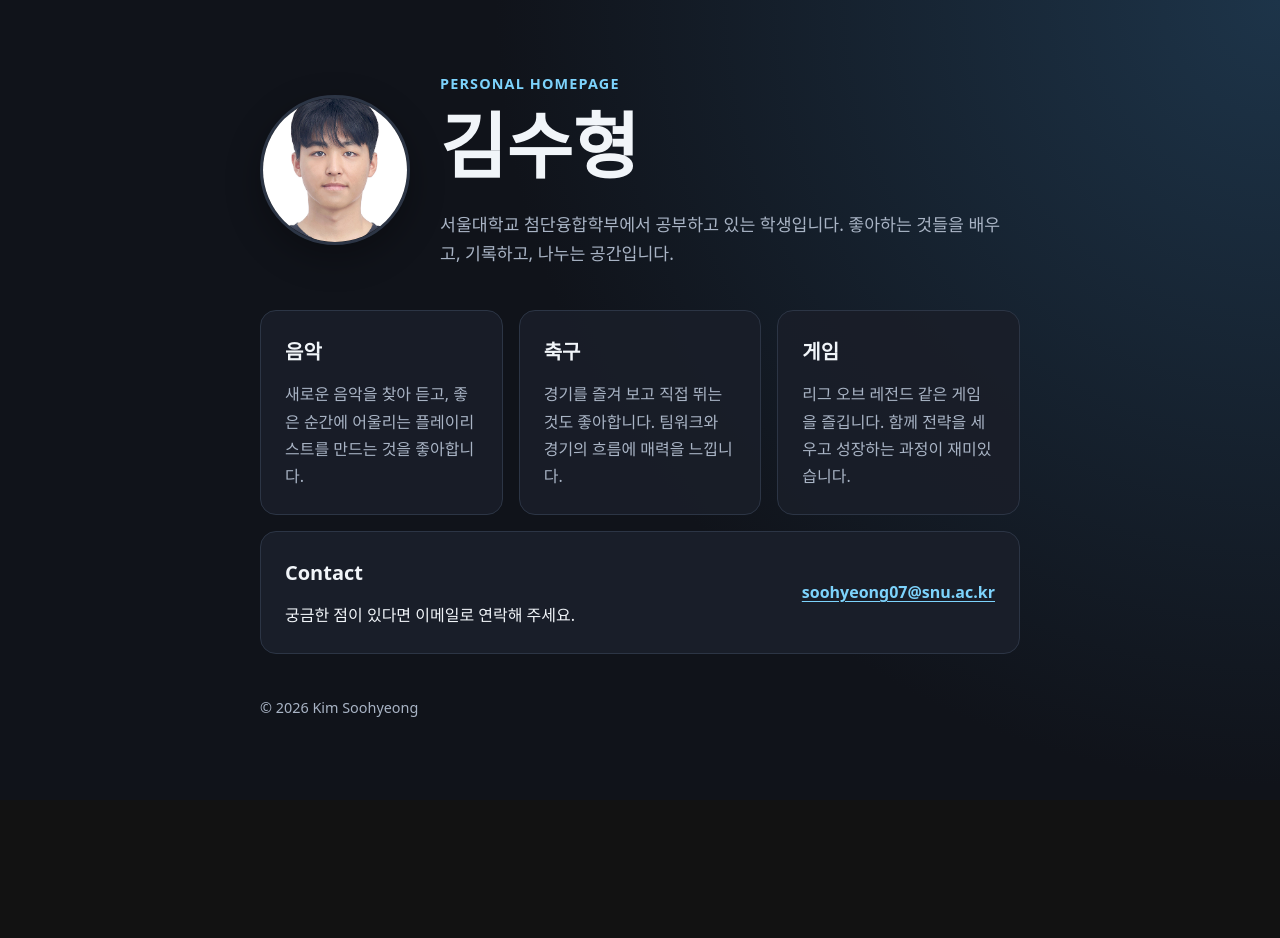
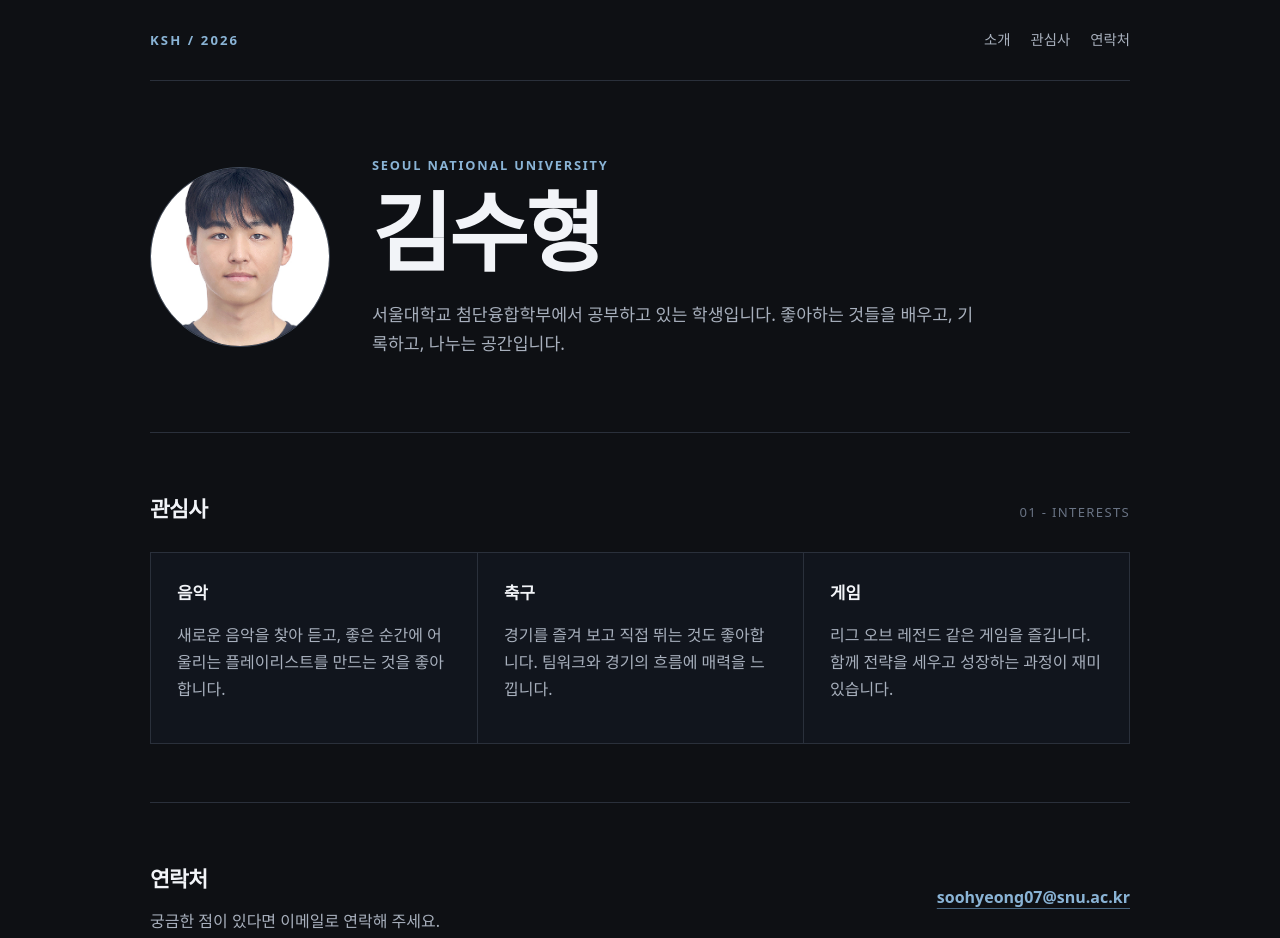
Before and after one commit to soohyeong07/soohyeong07.github.io, a plain HTML site: page index.html in a window 1280 px wide. Shown: the top 938 px of the page. Before the commit the page ends 800 px from the top, so only its background shows below. Drawn offline with Linux system fonts and the light colour scheme.

Commit message:
Apply quiet midnight theme

```diff
--- a/index.html
+++ b/index.html
@@ -6,45 +6,68 @@
   <meta name="description" content="김수형의 개인 홈페이지">
   <title>김수형 | Personal Page</title>
   <style>
-    :root { color-scheme: dark; --background: #10131a; --surface: #191e29; --text: #f1f5f9; --muted: #a9b4c5; --accent: #7dd3fc; --border: #2c3545; }
+    :root { --bg: #0e1014; --surface: #151922; --surface-soft: #11151d; --text: #f2f4f8; --muted: #a8b0bd; --line: #2a303b; --accent: #8ab4d6; }
     * { box-sizing: border-box; }
-    body { margin: 0; min-height: 100vh; background: radial-gradient(circle at top right, #1d3449, var(--background) 52%); color: var(--text); font-family: system-ui, -apple-system, BlinkMacSystemFont, "Segoe UI", sans-serif; line-height: 1.7; }
-    main { width: min(100% - 40px, 760px); margin: 0 auto; padding: 72px 0 48px; }
-    .intro { display: flex; align-items: center; gap: 30px; margin-bottom: 42px; }
-    .profile-image { width: 150px; height: 150px; flex: 0 0 auto; border: 3px solid var(--border); border-radius: 50%; object-fit: cover; object-position: center; box-shadow: 0 12px 35px rgb(0 0 0 / 30%); }
-    .eyebrow { margin: 0 0 10px; color: var(--accent); font-size: 0.9rem; font-weight: 700; letter-spacing: 0.08em; text-transform: uppercase; }
-    h1 { margin: 0; font-size: clamp(2.5rem, 8vw, 4.5rem); line-height: 1.1; }
-    h2 { margin: 0 0 12px; font-size: 1.25rem; }
-    p { margin: 0; }
-    .lead { max-width: 620px; margin-top: 24px; color: var(--muted); font-size: 1.08rem; }
-    .grid { display: grid; grid-template-columns: repeat(3, 1fr); gap: 16px; }
-    .card { min-height: 172px; padding: 24px; background: color-mix(in srgb, var(--surface) 92%, transparent); border: 1px solid var(--border); border-radius: 16px; }
-    .card p { color: var(--muted); }
-    .contact { display: flex; align-items: center; justify-content: space-between; gap: 20px; margin-top: 16px; padding: 24px; background: var(--surface); border: 1px solid var(--border); border-radius: 16px; }
-    a { color: var(--accent); font-weight: 650; text-underline-offset: 3px; }
-    footer { margin-top: 42px; color: var(--muted); font-size: 0.9rem; }
-    @media (max-width: 620px) { main { width: min(100% - 32px, 760px); padding-top: 48px; } .intro { align-items: flex-start; flex-direction: column; gap: 20px; } .profile-image { width: 120px; height: 120px; } .grid { grid-template-columns: 1fr; } .contact { align-items: flex-start; flex-direction: column; } }
+    html { scroll-behavior: smooth; }
+    body { margin: 0; background: var(--bg); color: var(--text); font-family: system-ui, -apple-system, BlinkMacSystemFont, "Segoe UI", sans-serif; line-height: 1.7; }
+    a { color: inherit; text-decoration: none; }
+    .page { width: min(100% - 48px, 980px); margin: 0 auto; padding: 28px 0 52px; }
+    .topbar { display: flex; align-items: center; justify-content: space-between; padding-bottom: 28px; border-bottom: 1px solid var(--line); }
+    .mark { color: var(--accent); font-size: 0.82rem; font-weight: 750; letter-spacing: 0.16em; }
+    .nav { display: flex; gap: 20px; color: var(--muted); font-size: 0.9rem; }
+    .nav a:hover, .contact-link:hover { color: var(--accent); }
+    .hero { display: grid; grid-template-columns: 180px 1fr; gap: 42px; align-items: center; padding: 74px 0; border-bottom: 1px solid var(--line); }
+    .profile-image { width: 180px; height: 180px; border: 1px solid #424c5c; border-radius: 50%; object-fit: cover; object-position: center; }
+    .eyebrow { margin: 0 0 12px; color: var(--accent); font-size: 0.8rem; font-weight: 750; letter-spacing: 0.14em; text-transform: uppercase; }
+    h1, h2 { margin: 0; letter-spacing: -0.035em; }
+    h1 { font-size: clamp(2.8rem, 7vw, 5.4rem); line-height: 1; }
+    .lead { max-width: 610px; margin: 24px 0 0; color: var(--muted); font-size: 1.08rem; }
+    .section { padding: 58px 0; border-bottom: 1px solid var(--line); }
+    .section-heading { display: flex; align-items: baseline; justify-content: space-between; margin-bottom: 24px; }
+    h2 { font-size: 1.35rem; }
+    .section-number { color: #697384; font-size: 0.82rem; letter-spacing: 0.1em; }
+    .interests { display: grid; grid-template-columns: repeat(3, 1fr); border: 1px solid var(--line); }
+    .interest { min-height: 190px; padding: 26px; background: var(--surface-soft); }
+    .interest + .interest { border-left: 1px solid var(--line); }
+    .interest h3 { margin: 0 0 14px; font-size: 1.05rem; }
+    .interest p { margin: 0; color: var(--muted); }
+    .contact { display: flex; align-items: center; justify-content: space-between; gap: 24px; padding: 58px 0 0; }
+    .contact p { margin: 10px 0 0; color: var(--muted); }
+    .contact-link { color: var(--accent); font-weight: 700; text-decoration: underline; text-decoration-color: #496680; text-underline-offset: 5px; }
+    footer { margin-top: 58px; color: #707988; font-size: 0.84rem; }
+    @media (max-width: 650px) { .page { width: min(100% - 32px, 980px); padding-top: 20px; } .nav { gap: 14px; font-size: 0.82rem; } .hero { grid-template-columns: 1fr; gap: 26px; padding: 52px 0; } .profile-image { width: 128px; height: 128px; } .lead { font-size: 1rem; } .section { padding: 44px 0; } .interests { grid-template-columns: 1fr; } .interest { min-height: auto; } .interest + .interest { border-top: 1px solid var(--line); border-left: 0; } .contact { align-items: flex-start; flex-direction: column; padding-top: 44px; } footer { margin-top: 44px; } }
   </style>
 </head>
 <body>
-  <main>
-    <header class="intro">
+  <main class="page">
+    <header class="topbar">
+      <a class="mark" href="#top">KSH / 2026</a>
+      <nav class="nav" aria-label="페이지 탐색"><a href="#about">소개</a><a href="#interests">관심사</a><a href="#contact">연락처</a></nav>
+    </header>
+
+    <section class="hero" id="top" aria-labelledby="name">
       <img class="profile-image" src="assets/profile.jpg" alt="김수형의 프로필 사진">
-      <div>
-        <p class="eyebrow">Personal homepage</p>
-        <h1>김수형</h1>
+      <div id="about">
+        <p class="eyebrow">Seoul National University</p>
+        <h1 id="name">김수형</h1>
         <p class="lead">서울대학교 첨단융합학부에서 공부하고 있는 학생입니다. 좋아하는 것들을 배우고, 기록하고, 나누는 공간입니다.</p>
       </div>
-    </header>
-    <section class="grid" aria-label="관심사">
-      <article class="card"><h2>음악</h2><p>새로운 음악을 찾아 듣고, 좋은 순간에 어울리는 플레이리스트를 만드는 것을 좋아합니다.</p></article>
-      <article class="card"><h2>축구</h2><p>경기를 즐겨 보고 직접 뛰는 것도 좋아합니다. 팀워크와 경기의 흐름에 매력을 느낍니다.</p></article>
-      <article class="card"><h2>게임</h2><p>리그 오브 레전드 같은 게임을 즐깁니다. 함께 전략을 세우고 성장하는 과정이 재미있습니다.</p></article>
     </section>
-    <section class="contact" aria-label="연락처">
-      <div><h2>Contact</h2><p>궁금한 점이 있다면 이메일로 연락해 주세요.</p></div>
-      <a href="mailto:soohyeong07@snu.ac.kr">soohyeong07@snu.ac.kr</a>
+
+    <section class="section" id="interests" aria-labelledby="interests-title">
+      <div class="section-heading"><h2 id="interests-title">관심사</h2><span class="section-number">01 - INTERESTS</span></div>
+      <div class="interests">
+        <article class="interest"><h3>음악</h3><p>새로운 음악을 찾아 듣고, 좋은 순간에 어울리는 플레이리스트를 만드는 것을 좋아합니다.</p></article>
+        <article class="interest"><h3>축구</h3><p>경기를 즐겨 보고 직접 뛰는 것도 좋아합니다. 팀워크와 경기의 흐름에 매력을 느낍니다.</p></article>
+        <article class="interest"><h3>게임</h3><p>리그 오브 레전드 같은 게임을 즐깁니다. 함께 전략을 세우고 성장하는 과정이 재미있습니다.</p></article>
+      </div>
     </section>
+
+    <section class="contact" id="contact" aria-labelledby="contact-title">
+      <div><h2 id="contact-title">연락처</h2><p>궁금한 점이 있다면 이메일로 연락해 주세요.</p></div>
+      <a class="contact-link" href="mailto:soohyeong07@snu.ac.kr">soohyeong07@snu.ac.kr</a>
+    </section>
+
     <footer>© 2026 Kim Soohyeong</footer>
   </main>
 </body>
```
Also changed, not shown: 1 other file.
